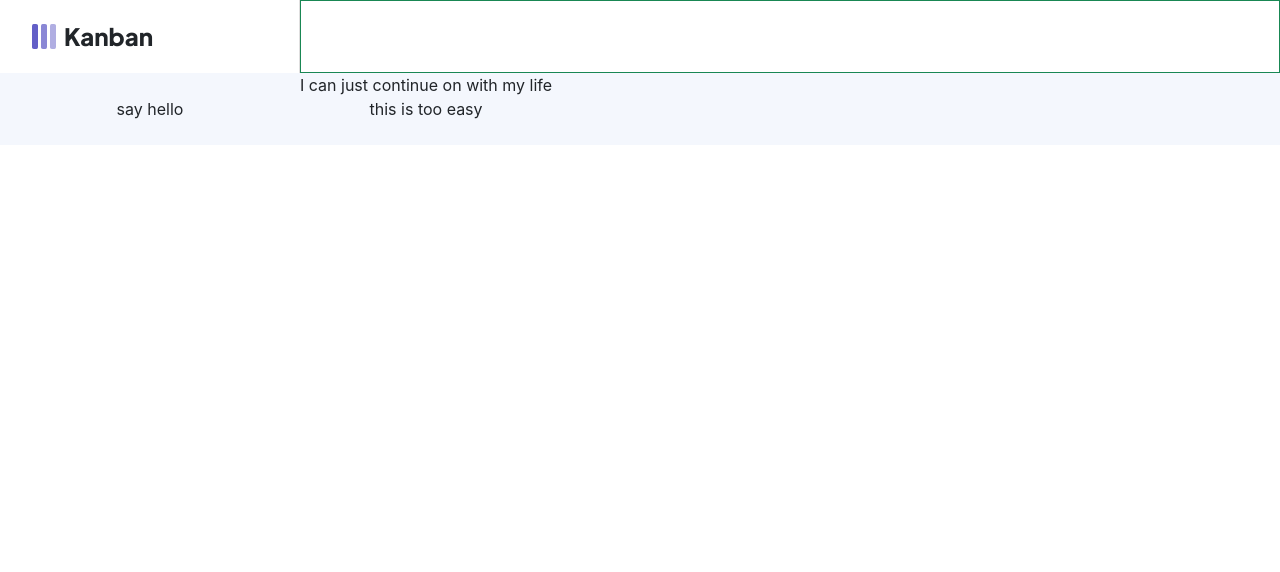
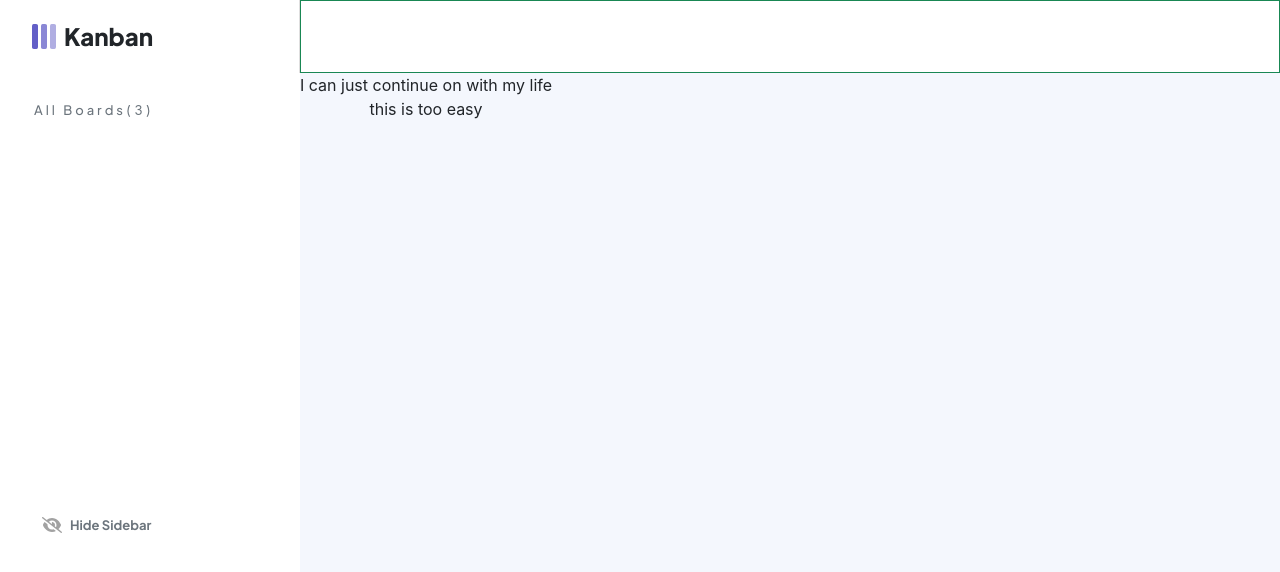
Before and after one commit to Moetasim97/ft-kanban-app, a React (Create React App) app: page / in a window 1280 px wide. Both pictures are taken after a click on the icon 24 px from the left and 727 px from the top of the page. Shown: the top 572 px of the page. Built offline with nearby package versions, Linux system fonts and the light colour scheme; the HTML template or start-up script is replaced by a standard one.

Commit message:
collapsing sidebar successfully

```diff
--- a/src/App.css
+++ b/src/App.css
@@ -38,7 +38,9 @@
 
 
 
-
+.font_small{
+  font-size: 13px;
+}
 .logo_div{
   width:300px;
   font-size: 24px;
@@ -48,16 +50,27 @@
   width: 980px;
 }
 
+.content_container{
+  height: 504px;
+}
+.inner_space{
+  letter-spacing: 3px;
+  font-size: 13px;
+
+
+}
+.marginal_left{
+  margin-left: 10px;
+}
 
 
 .sidebar_container{
 display:block;
 width:300px;
 box-sizing: border-box;
-height: 87%;
-
+height: 100%;
+background-color: white;
 transition: 0.2s ease-in-out;
-
 }
 
 .eye_toggler{
@@ -71,3 +84,7 @@ transition: 0.2s ease-in-out;
   left: 0;
   bottom:50px;
 }
+.furys_eye{
+  color: rgb(162, 162, 162);
+  cursor: pointer;
+}
--- a/src/App.tsx
+++ b/src/App.tsx
@@ -24,7 +24,7 @@ function App() {
           </div>
         </div>
       </header>
-      <div className='content_container h-75 d-flex w-100'>
+      <div className='content_container   d-flex w-100'>
       <Sidebar/>
       <div className='d-flex content flex-column'>
         <div>I can just continue on with my life</div>
--- a/src/Side.tsx
+++ b/src/Side.tsx
@@ -1,6 +1,6 @@
 import React,{Dispatch} from "react"
 import { FontAwesomeIcon } from '@fortawesome/react-fontawesome'
-import { faEye } from "@fortawesome/free-solid-svg-icons"
+import { faEye,faEyeSlash } from "@fortawesome/free-solid-svg-icons"
 
 
 const Sidebar:React.FC=()=>{
@@ -12,8 +12,23 @@ const Sidebar:React.FC=()=>{
     return(<>
     {state ?
     <div className="sidebar_container p-4 ">
-    say hello
-    </div>:
+        <div className="d-flex flex-column justify-content-between h-100 pb-3 pt-1">
+       <div className="d-flex w-100 justify-content-start align-items-baseline marginal_left">
+       <div className="mediumFont text-secondary inner_space ">
+            All Boards
+            </div>
+            <div className="text-secondary font_small">( {3} )</div>
+             </div>
+            <div className="d-flex w-100 justify-content-start marginal_left align-items-center">
+
+            <FontAwesomeIcon icon={faEyeSlash} className="furys_eye mx-2" onClick={()=>{
+                toggle_self()
+            }}/>
+            <div className="boldFont font_small text-secondary ">Hide Sidebar</div>
+            </div>
+    </div>
+    </div>
+    :
       <FontAwesomeIcon icon={faEye} className="eye_toggler" onClick={()=>{
         toggle_self()
       }}/> }
```
